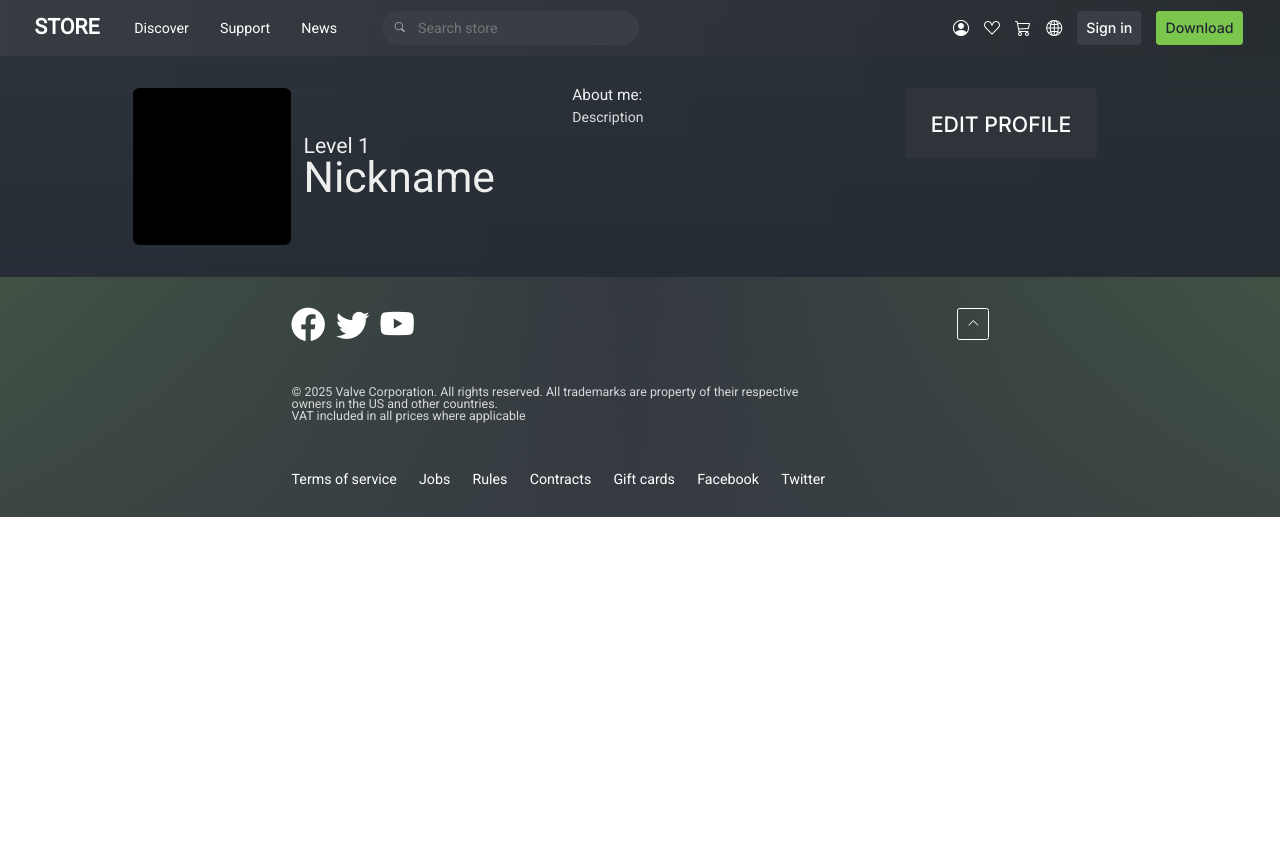
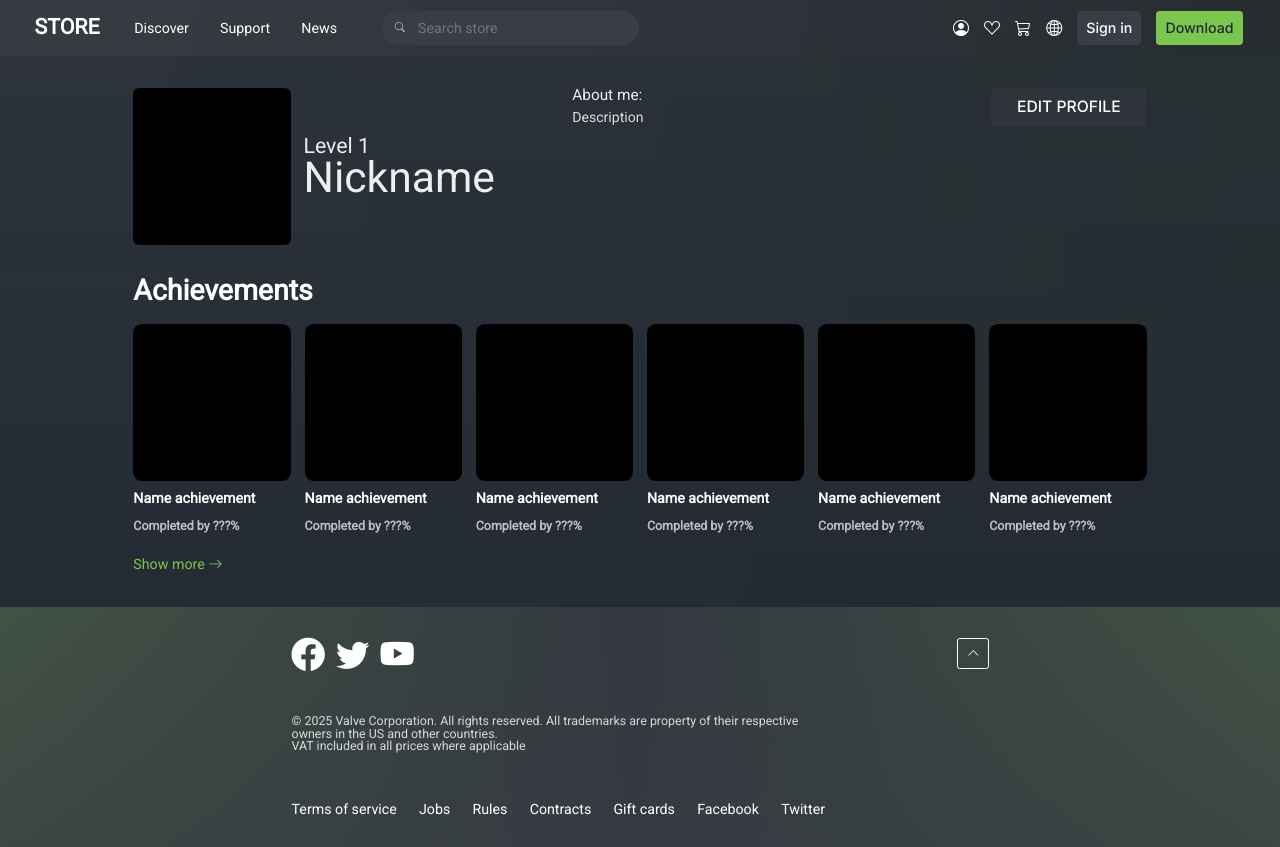
Before and after one commit to kanjo1ndd/gameflow-app, a React (Vite) app: page /Profile in a window 1280 px wide. Before the commit the page ends 800 px from the top, so only its background shows below. Built offline with nearby package versions, Linux system fonts and the light colour scheme; what react-select-country-list would draw is missing.

Commit message:
update profile

```diff
--- a/src/views/main/content/ContentBlock.css
+++ b/src/views/main/content/ContentBlock.css
@@ -132,7 +132,7 @@
 
     border: none;
     background: rgba(57, 62, 70, 1);
-    color: white;
+    color: rgba(255, 255, 255, 0.8);
 
     font-family: Roboto;
     font-weight: 600;
--- a/src/views/profile/contentProfile/ContentProfile.css
+++ b/src/views/profile/contentProfile/ContentProfile.css
@@ -68,7 +68,7 @@
 
 .about-me {
     height: 100%;
-    width: 25vw;
+    width: 31.75vw;
     gap: 0.5vw;
 
     display: flex;
@@ -99,14 +99,14 @@
 }
 
 .button-edit {
-    height: 5.5vw;
+    height: 3vw;
     display: flex;
     position: relative;
 }
 
 .button-edit-profile {
     border-radius: 0.285vw;
-    padding: 2vw;
+    padding: 0 2vw;
 
     background: rgb(47, 51, 58);
     border: none;
@@ -114,8 +114,82 @@
 
     font-family: Inter;
     font-weight: 500;
-    font-size: 1.667vw;
+    font-size: 1.227vw;
     line-height: 100%;
     letter-spacing: 0%;
     text-align: center;
 }
+
+/* /////////////////////////////////////////////////// */
+
+.achievements-carts {
+    width: 79.167vw;
+    height: 23.264vw;
+
+    display: flex;
+    position: relative;
+    flex-direction: column;
+    justify-content: space-between;
+}
+
+.category-achievements {
+    font-family: Roboto;
+    font-weight: 600;
+    font-size: 2.222vw;
+    line-height: 100%;
+    letter-spacing: 0%;
+    color: white;
+}
+
+.show-achievements {
+    width: 9%;
+    cursor: pointer;
+    font-family: Roboto;
+    font-weight: 500;
+    font-size: 1.111vw;
+    letter-spacing: 0%;
+
+    color: rgba(123, 199, 77, 1);
+}
+
+.block-achievements-for-carts {
+    display: flex;
+    position: relative;
+    justify-content: space-between;
+    width: 100%;
+    height: 16.528vw;
+}
+
+.block-achievements-cart {
+    display: flex;
+    position: relative;
+    flex-direction: column;
+    justify-content: space-between;
+    width: 12.292vw;
+    height: 100%;
+}
+
+.achievements-img {
+    width: 100%;
+    height: 12.292vw;
+    background-color: black;
+    border-radius: 0.694vw;
+}
+
+.achievements-name {
+    font-family: Roboto;
+    font-weight: 600;
+    font-size: 1.111vw;
+    letter-spacing: 0%;
+    color: white;
+}
+
+.achievements-progress {
+    font-family: Roboto;
+    font-weight: 600;
+    font-size: 0.972vw;
+    letter-spacing: 0%;
+
+    color: rgba(255, 255, 255, 0.7);
+
+}
--- a/src/views/profile/contentProfile/ContentProfile.jsx
+++ b/src/views/profile/contentProfile/ContentProfile.jsx
@@ -14,9 +14,31 @@
                     <div className='text-description'>Description</div>
                 </div>
                 <div className='button-edit'>
-                <buttom className="button-edit-profile">EDIT PROFILE</buttom>
+                    <button className="button-edit-profile">EDIT PROFILE</button>
                 </div>
+            </div>
+            <div className='achievements-carts'>
+                <div className='category-achievements'>Achievements</div>
+                <div className='block-achievements-for-carts'>
+                    <AchievementsCart />
+                    <AchievementsCart />
+                    <AchievementsCart />
+                    <AchievementsCart />
+                    <AchievementsCart />
+                    <AchievementsCart />
+                </div>
+                <div className='show-achievements'>Show more <i className="bi bi-arrow-right"></i></div>
             </div>
         </div>
     </>;
 }
+
+export function AchievementsCart() {
+    return <>
+        <div className='block-achievements-cart'>
+            <div className='achievements-img'></div>
+            <div className='achievements-name'>Name achievement</div>
+            <div className='achievements-progress'>Completed by ???%</div>
+        </div>
+    </>;
+}
--- a/src/views/registration/SignIn.css
+++ b/src/views/registration/SignIn.css
@@ -124,7 +124,7 @@
     text-align: center;
     vertical-align: middle;
 
-    color: white;
+    color: rgba(255, 255, 255, 0.8);
 
     border: none;
     outline: none;
@@ -141,7 +141,7 @@
 }
 
 .block-form .text {
-    color: white;
+    color: rgba(255, 255, 255, 0.8);
 
     font-family: Roboto;
     font-weight: 500;
@@ -217,7 +217,7 @@
     text-align: center;
     vertical-align: middle;
 
-    color: white;
+    color: rgba(255, 255, 255, 0.8);
 }
 
 .qrcode-img {
```
Lines whose indentation alone changed are shown as unchanged.
